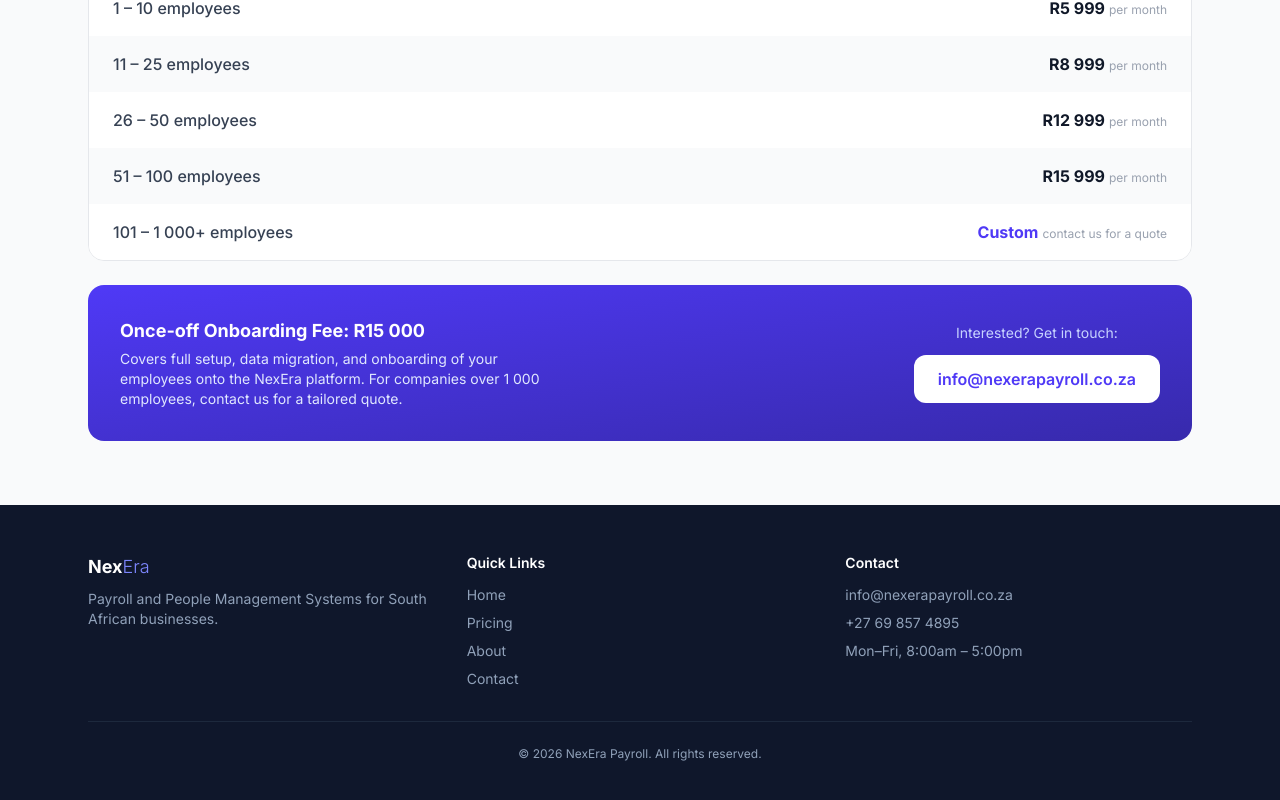
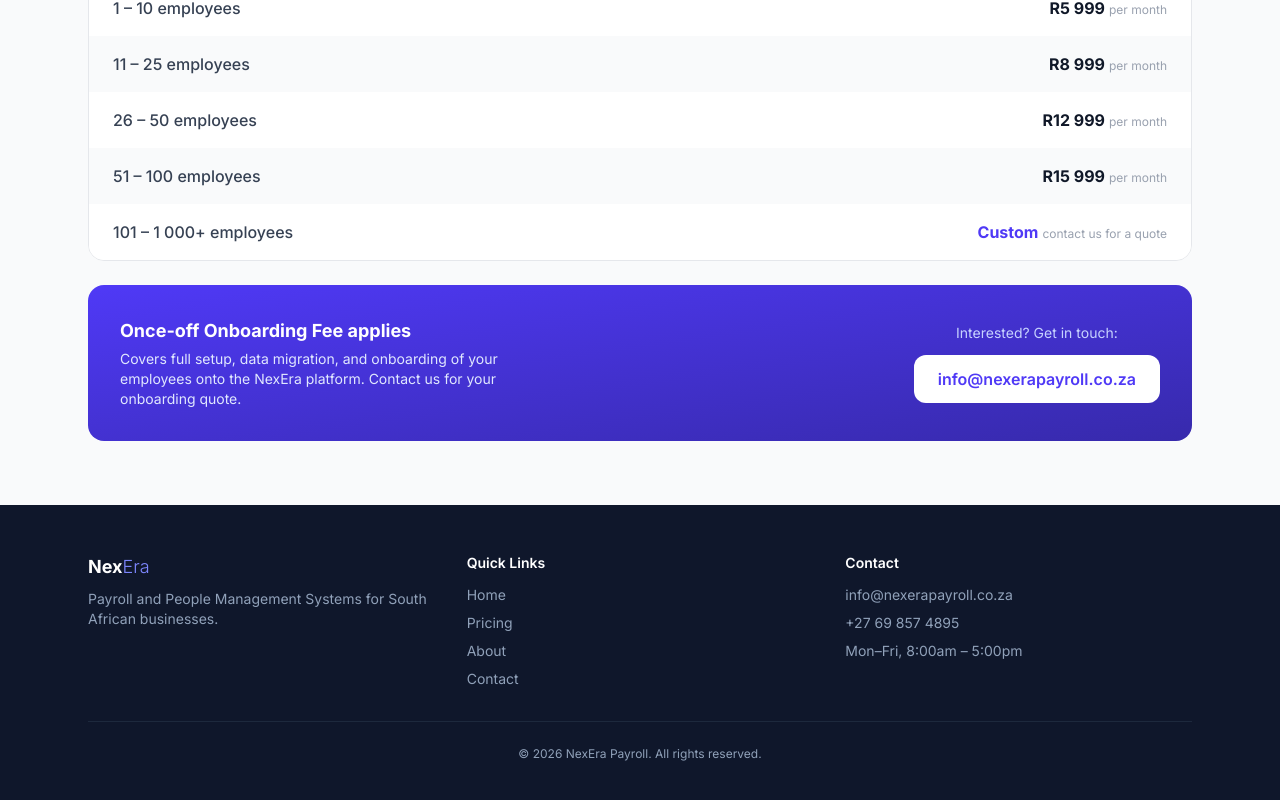
Before and after one commit to nazeerdomingo-ui/nexera-website, a Next.js app: page /pricing in a window 1280 px wide. Shown: the part 1429-2229 px from the top of the page. Built offline with nearby package versions, Linux system fonts and the light colour scheme.

Commit message:
Restore outsourcing tiers with updated prices R5999-R15999

```diff
--- a/app/pricing/page.tsx
+++ b/app/pricing/page.tsx
@@ -40,7 +40,6 @@
     features: ["Everything in Business", "Custom development", "On-site training", "White-label options", "API access", "24/7 support"],
   },
 ];
-
 const outsourcingTiers = [
   { employees: "1 – 10 employees", price: "R5 999", note: "per month" },
   { employees: "11 – 25 employees", price: "R8 999", note: "per month" },
@@ -137,8 +136,8 @@
 
               <div className="bg-gradient-to-br from-indigo-600 to-indigo-800 rounded-2xl p-8 text-white flex flex-col md:flex-row items-center justify-between gap-6">
                 <div>
-                  <div className="text-lg font-bold mb-1">Once-off Onboarding Fee: R15 000</div>
-                  <p className="text-indigo-100 text-sm max-w-md">Covers full setup, data migration, and onboarding of your employees onto the NexEra platform. For companies over 1 000 employees, contact us for a tailored quote.</p>
+                  <div className="text-lg font-bold mb-1">Once-off Onboarding Fee applies</div>
+                  <p className="text-indigo-100 text-sm max-w-md">Covers full setup, data migration, and onboarding of your employees onto the NexEra platform. Contact us for your onboarding quote.</p>
                 </div>
                 <div className="text-center shrink-0">
                   <div className="text-indigo-200 text-sm mb-3">Interested? Get in touch:</div>
```
